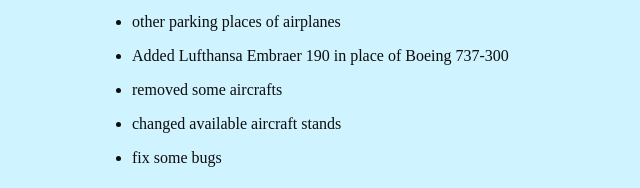
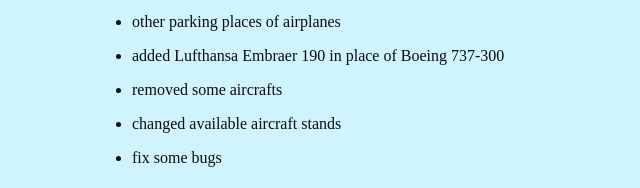
Before and after one commit to adamkoss/epktscenery, a plain HTML site: page index.html in a window 1280 px wide. Shown: the part 720-908 px from the top of the page, 406-1046 px from the left. Drawn offline with Linux system fonts and the light colour scheme.

Commit message:
fixed bug

```diff
--- a/news.html
+++ b/news.html
@@ -26,7 +26,7 @@ Main changes in v1.2:
 	<li>other parking places of airplanes</li>
 </ul>
 <ul>
-	<li>Added Lufthansa Embraer 190 in place of Boeing 737-300</li>
+	<li>added Lufthansa Embraer 190 in place of Boeing 737-300</li>
 </ul>
 <ul>
 	<li>removed some aircrafts</li>
```
